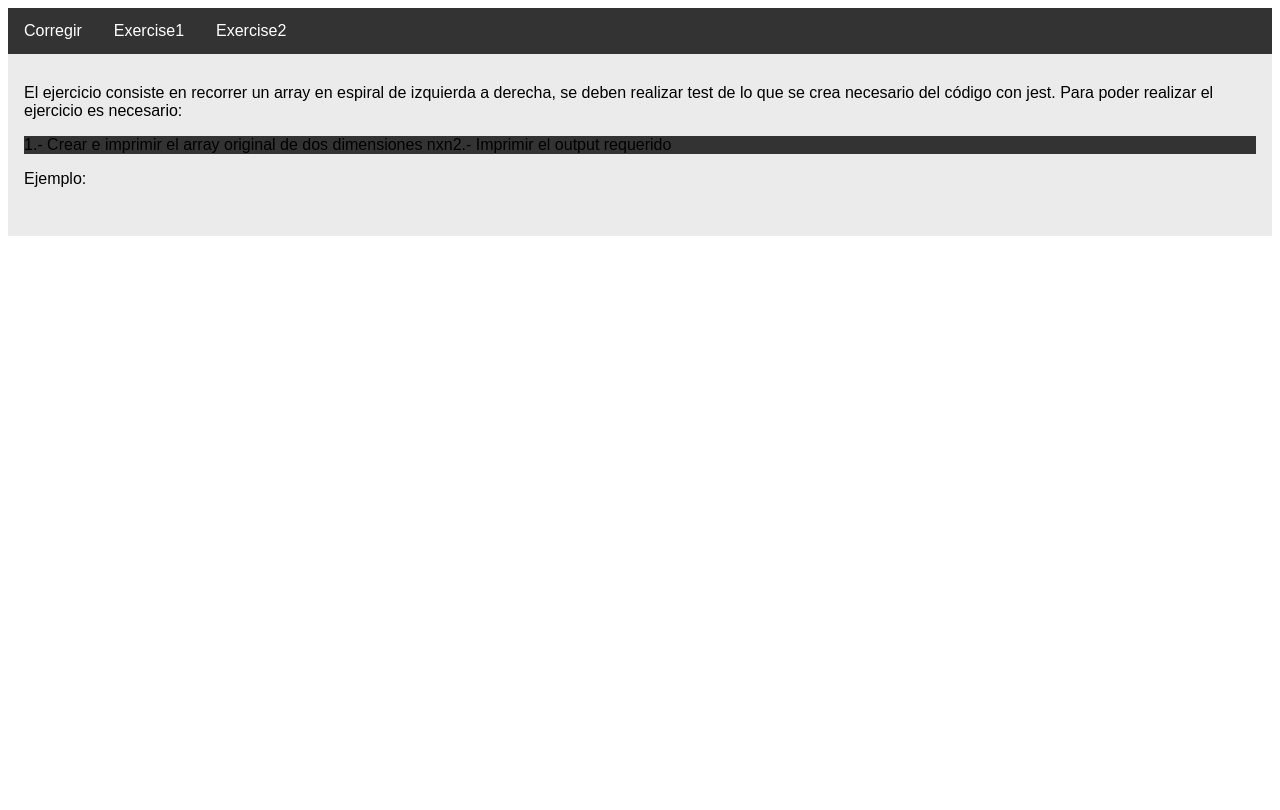
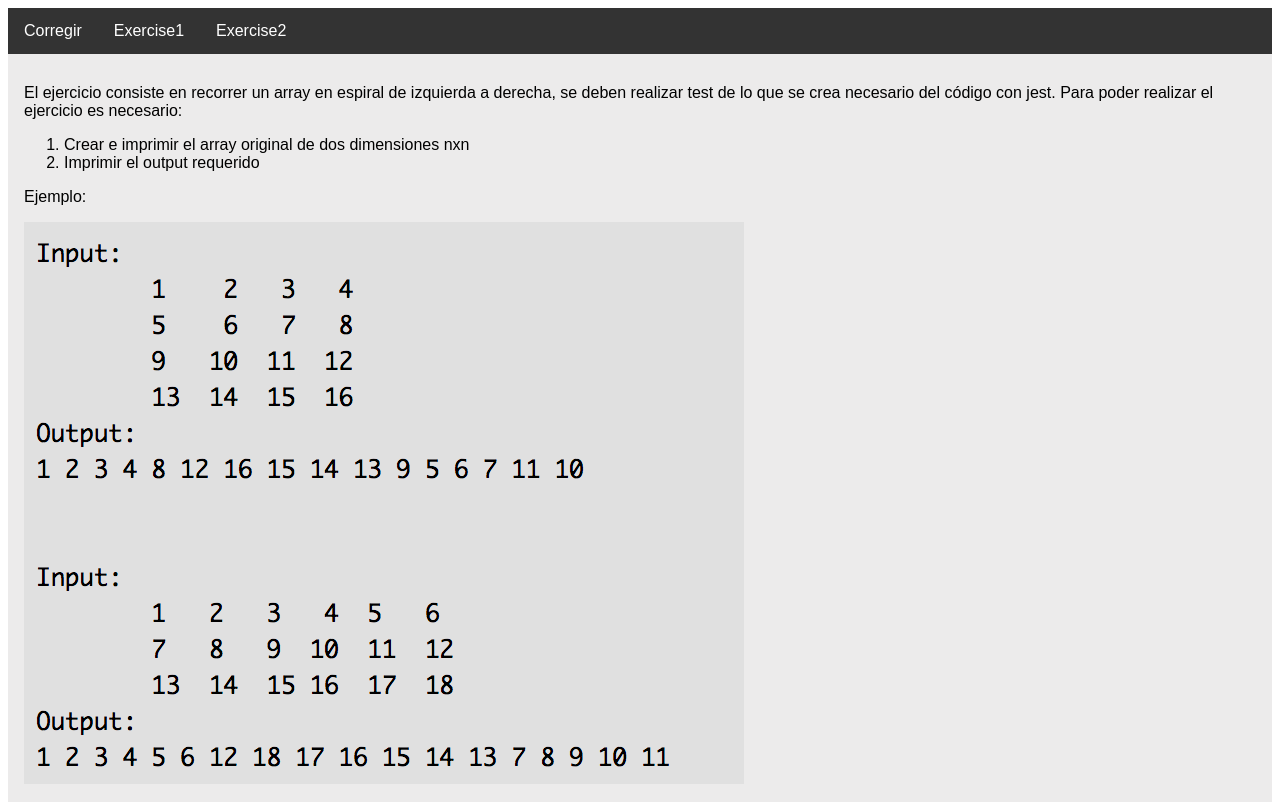
Before and after one commit to xjose97x/kataReact, a React app: page / in a window 1280 px wide. Built offline with nearby package versions, Linux system fonts and the light colour scheme; the HTML template or start-up script is replaced by a standard one.

Commit message:
fixed project

```diff
--- a/app.js
+++ b/app.js
@@ -35,7 +35,7 @@ app.use(morgan('dev'));
 app.use(bodyParser.urlencoded({ extended: false }));
 app.use(bodyParser.json());
 
-app.use('/', express.static(path.join(__dirname, '..', 'public')));
+app.use('/assets', express.static(path.join(__dirname, 'assets')));
 
 app.get('*', (req, res) => {
   let context = {};
--- a/app/Main/Main.js
+++ b/app/Main/Main.js
@@ -15,14 +15,14 @@ class Main extends Component {
           Para poder realizar el ejercicio es necesario:
         </p>
 
-        <ul>
-          <li>1.- Crear e imprimir el array original de dos dimensiones nxn</li>
-          <li>2.- Imprimir el output requerido</li>
-        </ul>
+        <ol>
+          <li>Crear e imprimir el array original de dos dimensiones nxn</li>
+          <li>Imprimir el output requerido</li>
+        </ol>
 
         <p>Ejemplo:</p>
 
-        <img src=""/>
+        <img src="/assets/example.png"/>
       </div>
     );
   }
--- a/app/Topbar/Topbar.js
+++ b/app/Topbar/Topbar.js
@@ -9,11 +9,13 @@ class Topbar extends Component {
 
   render() {
     return (
-      <ul>
-        <li><Link to="/">{this.state.title}</Link></li>
-        <li><Link to="/">Exercise1</Link></li>
-        <li><Link to="/">Exercise2</Link></li>
-      </ul>
+      <div className="topBar">
+        <ul>
+          <li><Link to="/">{this.state.title}</Link></li>
+          <li><Link to="/">Exercise1</Link></li>
+          <li><Link to="/">Exercise2</Link></li>
+        </ul>
+      </div>
     );
   }
 }
--- a/app/styles/layout.less
+++ b/app/styles/layout.less
@@ -2,6 +2,7 @@ body {
   font-family: 'APPLESDGothicNEO-LIGHT', sans-serif;
 }
 
+.topBar {
   ul {
     list-style-type: none;
     margin: 0;
@@ -25,6 +26,7 @@ li a {
   li a:hover {
     background-color: #111;
   }
+}
 
 div.container {
   padding: 14px 16px;
--- a/package.json
+++ b/package.json
@@ -56,8 +56,6 @@
     "load-grunt-tasks": "^3.5.2",
     "morgan": "^1.8.1",
     "optimize-css-assets-webpack-plugin": "^1.3.0",
-    "phantomjs-polyfill-find": "^0.0.1",
-    "phantomjs-polyfill-object-assign": "^0.0.2",
     "postcss-less": "^0.15.0",
     "postcss-loader": "^1.3.3",
     "react-test-renderer": "^16.4.0",
--- a/webpack.config.dev.js
+++ b/webpack.config.dev.js
@@ -1,6 +1,4 @@
-const webpack = require('webpack');
 const ExtractTextPlugin = require('extract-text-webpack-plugin');
-const OptimizeCssAssetsPlugin = require('optimize-css-assets-webpack-plugin');
 const path = require('path');
 
 module.exports = {
```
Also changed, not shown: assets/example.png (added), assets/logo.svg (added). Lines whose indentation alone changed are shown as unchanged.
